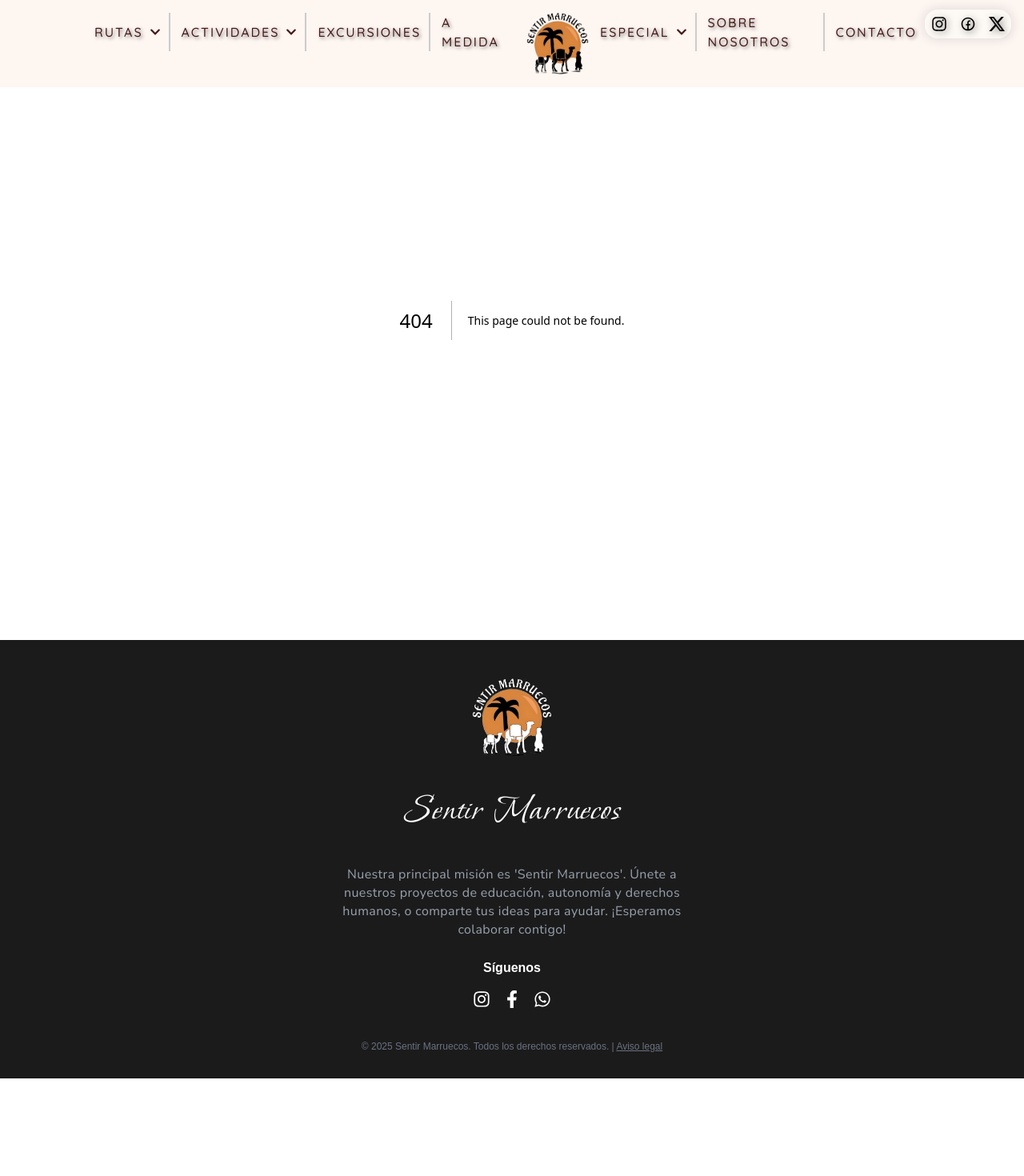
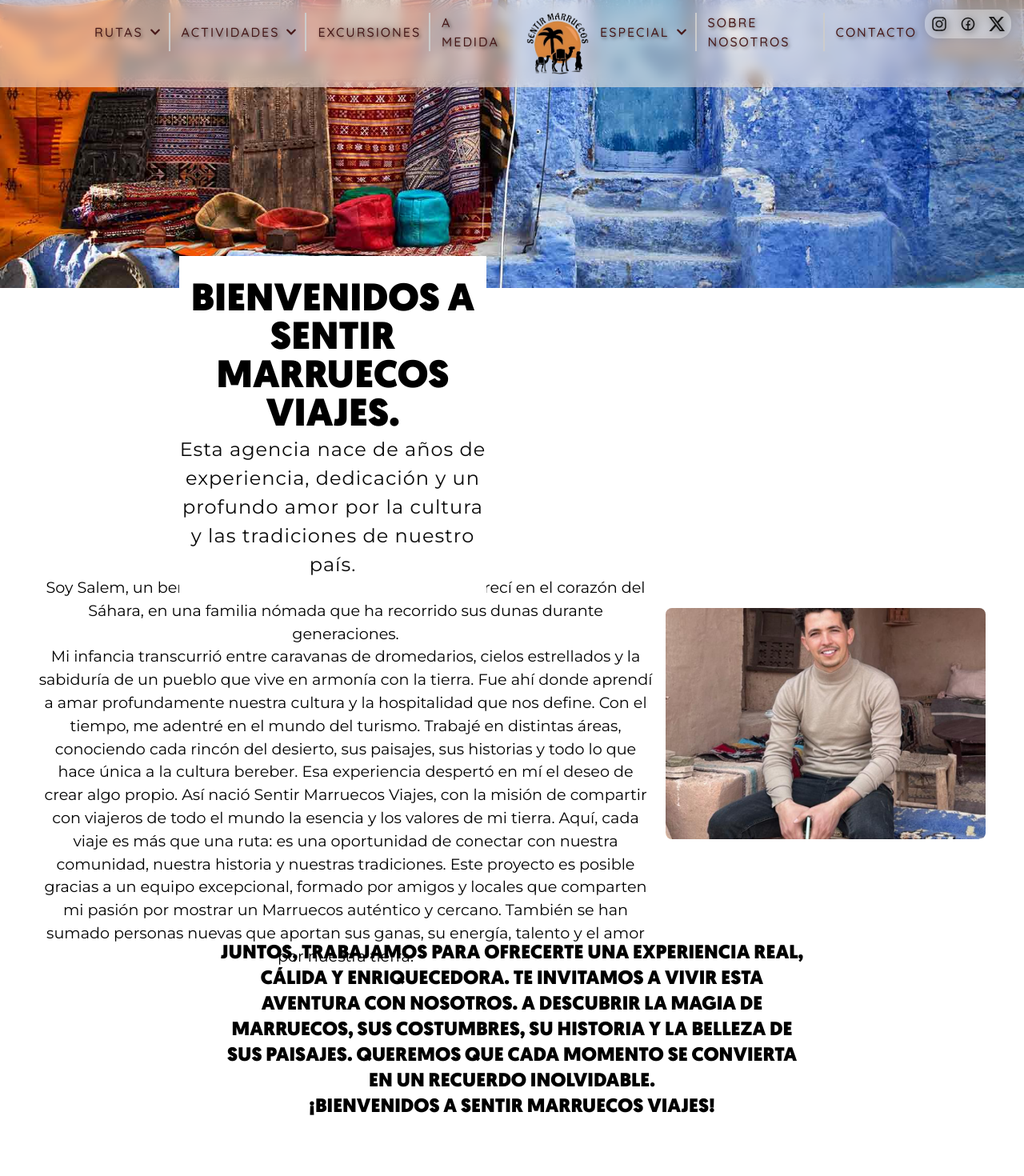
Before and after one commit to JuanCanteroJarilla/sentir-marruecos, a Next.js app: page /Sobre-nosotros in a window 1280 px wide. Before the commit this address had no page. Shown: the top 1470 px of the page at 80% size. Before the commit the page ends 1348 px from the top, so only its background shows below. Built offline with nearby package versions, Linux system fonts and the light colour scheme.

Commit message:
wip - sobre nosotros

```diff
--- /dev/null
+++ b/src/app/Sobre-nosotros/page.tsx
@@ -0,0 +1,66 @@
+import "./styles.scss";
+import Image from "next/image";
+function SobreNosotros() {
+  return (
+    <>
+      <div className="mainDivSobreNosotros flex flex-col items-start h-screen">
+        <div className="bg-white mt-[20rem] max-w-[24rem] ml-4 sm:ml-16 md:ml-32 lg:ml-56">
+          <p className="titleSobreNosotros text-5xl">
+            Bienvenidos a Sentir Marruecos Viajes.
+          </p>
+          <p className="subtitleTitleSobreNosotros">
+            Esta agencia nace de años de experiencia, dedicación y un profundo
+            amor por la cultura y las tradiciones de nuestro país.
+          </p>
+        </div>
+      </div>
+      <div className="h-screen w-full flex flex-row justify-center gap-4">
+        <div className="mt-86 max-w-[60vw]">
+          <p className="salemText ">
+            Soy Salem, un bereber del desierto de Merzouga. Nací y crecí en el
+            corazón del Sáhara, en una familia nómada que ha recorrido sus dunas
+            durante generaciones. <br />
+            Mi infancia transcurrió entre caravanas de dromedarios, cielos
+            estrellados y la sabiduría de un pueblo que vive en armonía con la
+            tierra. Fue ahí donde aprendí a amar profundamente nuestra cultura y
+            la hospitalidad que nos define. Con el tiempo, me adentré en el
+            mundo del turismo. Trabajé en distintas áreas, conociendo cada
+            rincón del desierto, sus paisajes, sus historias y todo lo que hace
+            única a la cultura bereber. Esa experiencia despertó en mí el deseo
+            de crear algo propio. Así nació Sentir Marruecos Viajes, con la
+            misión de compartir con viajeros de todo el mundo la esencia y los
+            valores de mi tierra. Aquí, cada viaje es más que una ruta: es una
+            oportunidad de conectar con nuestra comunidad, nuestra historia y
+            nuestras tradiciones. Este proyecto es posible gracias a un equipo
+            excepcional, formado por amigos y locales que comparten mi pasión
+            por mostrar un Marruecos auténtico y cercano. También se han sumado
+            personas nuevas que aportan sus ganas, su energía, talento y el amor
+            por nuestra tierra.
+          </p>
+        </div>
+        <div className="mt-100">
+          <Image
+            src={"/images/salem.png"}
+            alt={`Rutas`}
+            width={400} // Ajusta el ancho según tu diseño
+            height={280} // Ajusta el alto según tu diseño
+            className="rounded-lg "
+          />
+        </div>
+      </div>
+      <div className="flex flex-row justify-center items-center mb-20 max-w-[60vw] mx-auto">
+        <p className="titleFooter text-2xl p-4">
+          Juntos, trabajamos para ofrecerte una experiencia real, cálida y
+          enriquecedora. Te invitamos a vivir esta aventura con nosotros. A
+          descubrir la magia de Marruecos, sus costumbres, su historia y la
+          belleza de sus paisajes. Queremos que cada momento se convierta en un
+          recuerdo inolvidable.
+          <br />
+          ¡Bienvenidos a Sentir Marruecos Viajes!
+        </p>
+      </div>
+    </>
+  );
+}
+
+export default SobreNosotros;
--- /dev/null
+++ b/src/app/Sobre-nosotros/styles.scss
@@ -0,0 +1,55 @@
+@font-face {
+  font-family: "Montserrat";
+  src: url("/fonts/Montserrat-VariableFont_wght.ttf") format("truetype");
+}
+
+@font-face {
+  font-family: "Geomanist";
+  src: url("/fonts/geomanist-black.ttf") format("truetype");
+}
+
+.mainDivSobreNosotros {
+  background-image: url("/images/marruecos_sobre_nosotros.jpg");
+  background-size: cover;
+  background-position: center;
+  background-repeat: no-repeat;
+  height: 45vh;
+  position: relative;
+  z-index: 1;
+}
+
+.titleSobreNosotros {
+  font-family: "Geomanist", sans-serif;
+  font-weight: 500;
+  text-transform: uppercase;
+  color: rgb(0, 0, 0);
+  text-align: center; // Centra el texto
+  margin-top: 2rem; // Añade margen superior
+}
+
+.subtitleTitleSobreNosotros {
+  font-family: "Montserrat", sans-serif;
+  font-size: 1.5rem;
+  letter-spacing: 1px;
+  color: rgb(8, 8, 8);
+  text-align: center; // Centra el texto
+  margin: 0 auto 2rem; // Centra y da margen inferior
+  display: block;
+}
+
+.salemText {
+  font-family: "Montserrat", sans-serif;
+  font-size: 1.2rem;
+  color: rgb(0, 0, 0);
+  text-align: center; // Centra el texto
+  margin: 1rem auto; // Añade margen superior e inferior
+}
+
+.titleFooter{
+    font-family: "Geomanist", sans-serif;
+    font-weight: 500;
+    text-transform: uppercase;
+    color: rgb(0, 0, 0);
+    text-align: center; // Centra el texto
+    // margin-top: 2rem; // Añade margen superior
+}
--- a/src/app/components/header/header.tsx
+++ b/src/app/components/header/header.tsx
@@ -161,7 +161,7 @@ const Header = ({}) => {
               </Link>
             </li> */}
             <li className="menu-item">
-              <Link className="link" href="">
+              <Link className="link" href="/Sobre-nosotros">
                 Sobre nosotros
               </Link>
             </li>
```
Also changed, not shown: public/images/marruecos_sobre_nosotros.jpg (added), public/images/salem.png (added).
